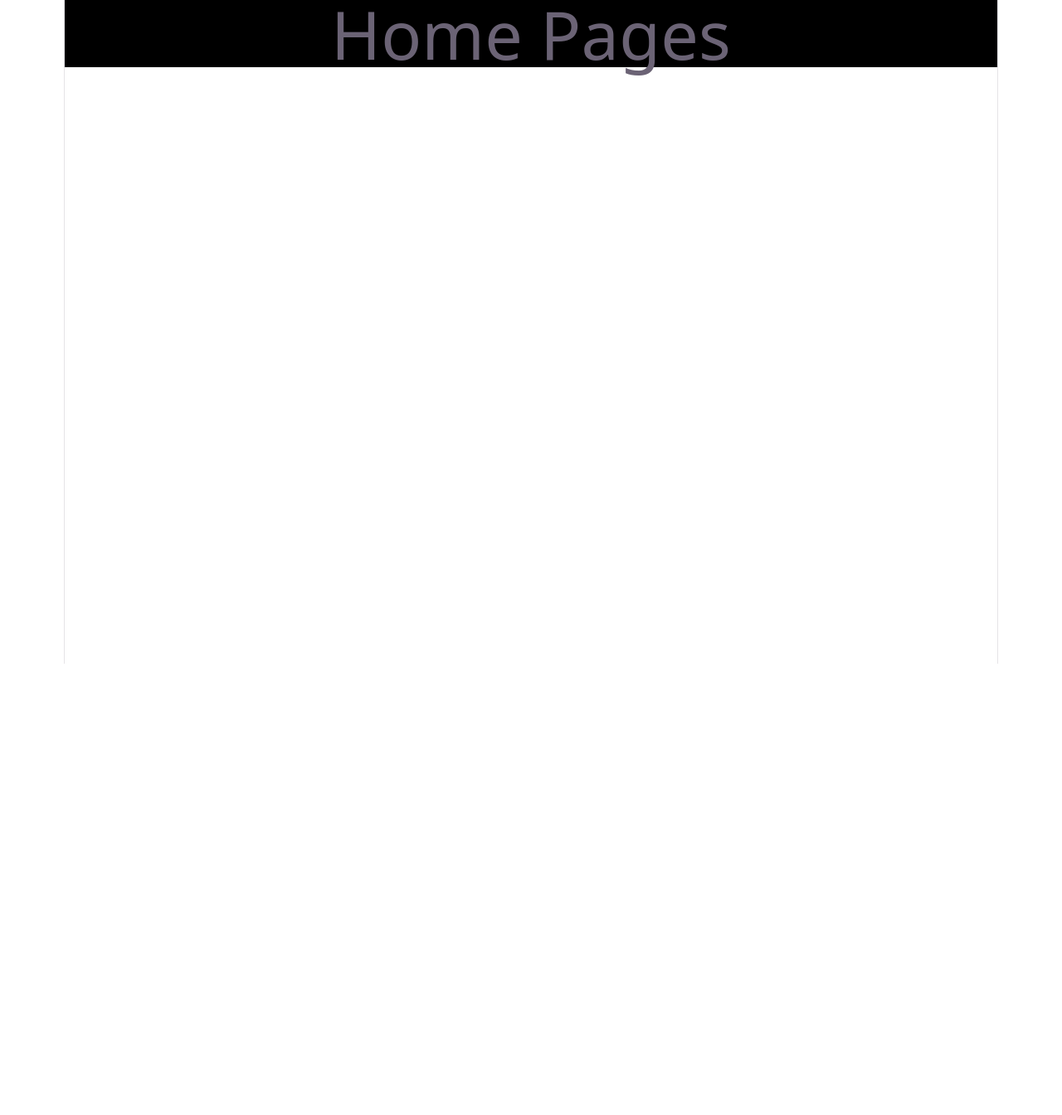
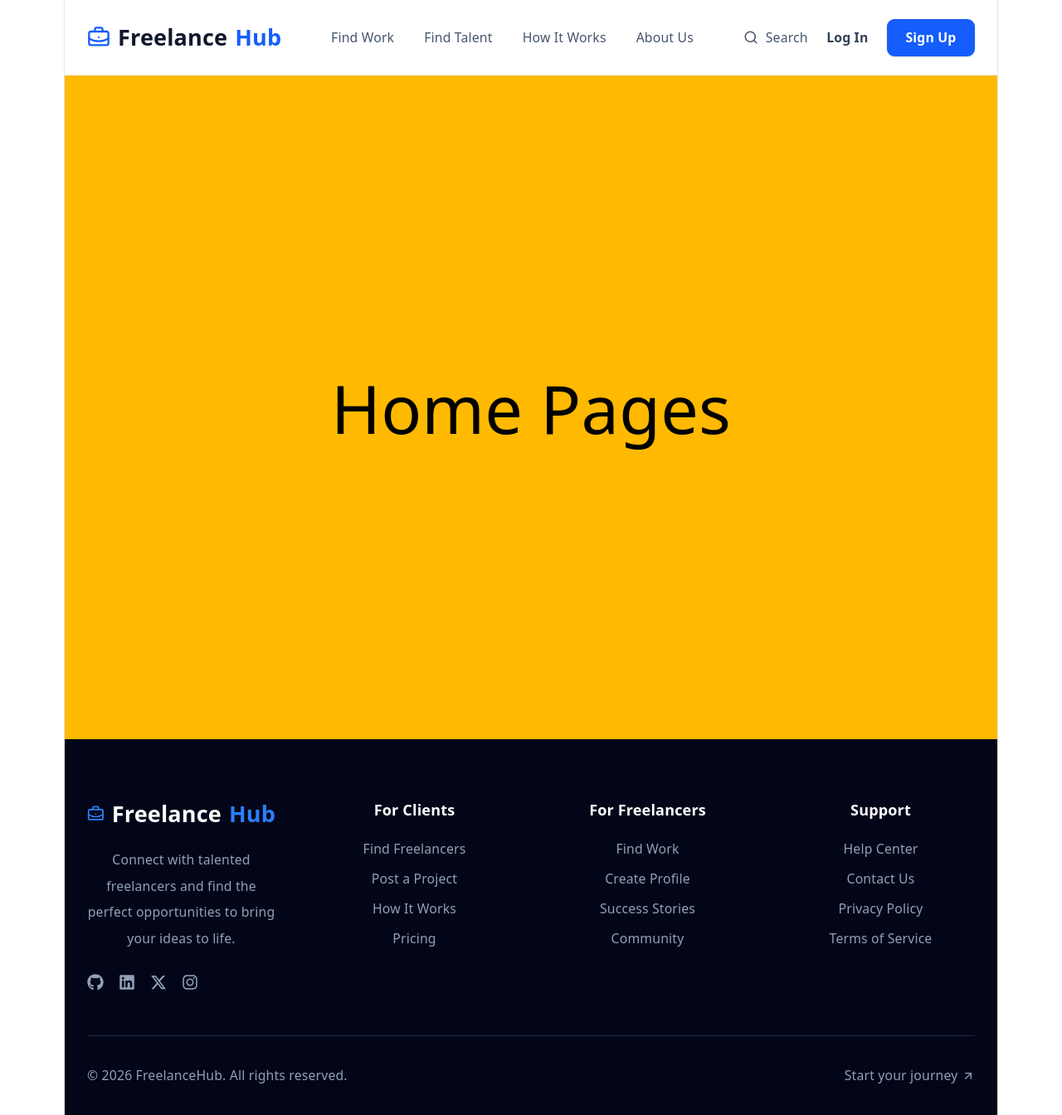
Before and after one commit to mohamedziada-dev/Test_2, a React (Vite) app: page / in a window 1280 px wide. Shown: the whole page at 83% size. Before the commit the page ends 800 px from the top, so only its background shows below. Built offline with nearby package versions, Linux system fonts and the light colour scheme.

Commit message:
Update Website

```diff
--- a/package.json
+++ b/package.json
@@ -11,8 +11,10 @@
   },
   "dependencies": {
     "@tailwindcss/vite": "^4.3.5",
+    "lucide-react": "^1.74.0",
     "react": "^19.3.1",
     "react-dom": "^19.3.1",
+    "react-icons": "^5.7.0",
     "tailwindcss": "^4.3.5"
   },
   "devDependencies": {
--- a/src/App.jsx
+++ b/src/App.jsx
@@ -1,11 +1,14 @@
 import React from 'react'
 import Home from './pages/Home'
+import Navbar from './components/Navbar'
+import Footer from './components/Footer'
 
 export default function App() {
   return (
-    <div className='bg-black'>
-
-      <Home/>
+    <div className='bg-amber-400'>
+      <Navbar/>
+        <Home/>
+      <Footer/>
     </div>
   )
 }
--- /dev/null
+++ b/src/components/Footer.jsx
@@ -0,0 +1,145 @@
+
+import React from 'react';
+
+import {
+  BriefcaseBusiness,
+  ArrowUpRight
+} from 'lucide-react';
+
+import {
+  FaGithub,
+  FaLinkedin,
+  FaXTwitter,
+  FaInstagram
+} from 'react-icons/fa6';
+
+export default function Footer() {
+  const socialLinks = [
+    { icon: FaGithub, link: '#', name: 'GitHub' },
+    { icon: FaLinkedin, link: '#', name: 'LinkedIn' },
+    { icon: FaXTwitter, link: '#', name: 'Twitter' },
+    { icon: FaInstagram, link: '#', name: 'Instagram' },
+  ];
+
+  const footerLinks = [
+    {
+      title: 'For Clients',
+      links: [
+        'Find Freelancers',
+        'Post a Project',
+        'How It Works',
+        'Pricing',
+      ],
+    },
+    {
+      title: 'For Freelancers',
+      links: [
+        'Find Work',
+        'Create Profile',
+        'Success Stories',
+        'Community',
+      ],
+    },
+    {
+      title: 'Support',
+      links: [
+        'Help Center',
+        'Contact Us',
+        'Privacy Policy',
+        'Terms of Service',
+      ],
+    },
+  ];
+
+  return (
+    <footer className="bg-slate-950 text-slate-400 pt-16 pb-8">
+      <div className="max-w-7xl mx-auto px-6">
+
+        {/* Main Footer */}
+        <div className="grid grid-cols-1 sm:grid-cols-2 lg:grid-cols-4 gap-12 pb-12">
+
+          {/* Brand */}
+          <div>
+            <a
+              href="/"
+              className="flex items-center gap-2 text-white text-2xl font-bold mb-5"
+            >
+              <BriefcaseBusiness
+                className="text-blue-500"
+                size={28}
+              />
+
+              Freelance<span className="text-blue-500">Hub</span>
+            </a>
+
+            <p className="text-sm leading-7 max-w-xs">
+              Connect with talented freelancers and find the perfect
+              opportunities to bring your ideas to life.
+            </p>
+
+            {/* Social Links */}
+            <div className="flex gap-4 mt-6">
+              {socialLinks.map((social) => {
+                const Icon = social.icon;
+
+                return (
+                  <a
+                    key={social.name}
+                    href={social.link}
+                    aria-label={social.name}
+                    target="_blank"
+                    rel="noopener noreferrer"
+                    className="hover:text-blue-500 transition-colors"
+                  >
+                    <Icon size={20} />
+                  </a>
+                );
+              })}
+            </div>
+          </div>
+
+          {/* Footer Navigation */}
+          {footerLinks.map((section) => (
+            <div key={section.title}>
+              <h3 className="text-white font-semibold mb-5">
+                {section.title}
+              </h3>
+
+              <ul className="space-y-3 text-sm">
+                {section.links.map((link) => (
+                  <li key={link}>
+                    <a
+                      href="#"
+                      className="hover:text-blue-500 transition-colors"
+                    >
+                      {link}
+                    </a>
+                  </li>
+                ))}
+              </ul>
+            </div>
+          ))}
+
+        </div>
+
+        {/* Bottom Footer */}
+        <div className="border-t border-slate-800 pt-8 flex flex-col md:flex-row justify-between items-center gap-4 text-sm">
+
+          <p>
+            © {new Date().getFullYear()} FreelanceHub. All rights reserved.
+          </p>
+
+          <a
+            href="#"
+            className="flex items-center gap-1 hover:text-blue-500 transition-colors"
+          >
+            Start your journey
+            <ArrowUpRight size={16} />
+          </a>
+
+        </div>
+
+      </div>
+    </footer>
+  );
+}
--- /dev/null
+++ b/src/components/Navbar.jsx
@@ -0,0 +1,110 @@
+
+import React, { useState } from 'react';
+import {
+  BriefcaseBusiness,
+  Menu,
+  X,
+  Search,
+  ChevronDown
+} from 'lucide-react';
+
+export default function Navbar() {
+  const [isOpen, setIsOpen] = useState(false);
+
+  const links = [
+    { name: 'Find Work', href: '#jobs' },
+    { name: 'Find Talent', href: '#talent' },
+    { name: 'How It Works', href: '#how-it-works' },
+    { name: 'About Us', href: '#about' },
+  ];
+
+  return (
+    <nav className="bg-white border-b border-slate-100 sticky top-0 z-50">
+      <div className="max-w-7xl mx-auto px-6">
+        <div className="h-20 flex items-center justify-between">
+
+          {/* Logo */}
+          <a href="/" className="flex items-center gap-2 text-2xl font-bold text-slate-900">
+            <BriefcaseBusiness className="text-blue-600" size={28} />
+            Freelance<span className="text-blue-600">Hub</span>
+          </a>
+
+          {/* Desktop Links */}
+          <div className="hidden lg:flex items-center gap-8">
+            {links.map((link) => (
+              <a
+                key={link.name}
+                href={link.href}
+                className="text-sm font-medium text-slate-600 hover:text-blue-600 transition-colors"
+              >
+                {link.name}
+              </a>
+            ))}
+          </div>
+
+          {/* Desktop Actions */}
+          <div className="hidden lg:flex items-center gap-5">
+            <button className="flex items-center gap-2 text-slate-600 hover:text-blue-600 transition">
+              <Search size={18} />
+              <span className="text-sm font-medium">Search</span>
+            </button>
+
+            <a
+              href="#login"
+              className="text-sm font-semibold text-slate-700 hover:text-blue-600 transition"
+            >
+              Log In
+            </a>
+
+            <a
+              href="#signup"
+              className="bg-blue-600 hover:bg-blue-700 text-white px-5 py-2.5 rounded-lg text-sm font-semibold transition shadow-sm"
+            >
+              Sign Up
+            </a>
+          </div>
+
+          {/* Mobile Toggle */}
+          <button
+            onClick={() => setIsOpen(!isOpen)}
+            className="lg:hidden text-slate-700 hover:text-blue-600 transition"
+            aria-label="Toggle navigation"
+          >
+            {isOpen ? <X size={26} /> : <Menu size={26} />}
+          </button>
+
+        </div>
+
+        {/* Mobile Menu */}
+        {isOpen && (
+          <div className="lg:hidden border-t border-slate-100 py-5 space-y-4">
+            {links.map((link) => (
+              <a
+                key={link.name}
+                href={link.href}
+                onClick={() => setIsOpen(false)}
+                className="block text-sm font-medium text-slate-600 hover:text-blue-600 transition"
+              >
+                {link.name}
+              </a>
+            ))}
+
+            <div className="flex flex-col gap-3 pt-4 border-t border-slate-100">
+              <a href="#login" className="text-sm font-semibold text-slate-700">
+                Log In
+              </a>
+
+              <a
+                href="#signup"
+                className="text-center bg-blue-600 hover:bg-blue-700 text-white py-3 rounded-lg text-sm font-semibold transition"
+              >
+                Sign Up
+              </a>
+            </div>
+          </div>
+        )}
+
+      </div>
+    </nav>
+  );
+}
--- a/src/pages/Home.jsx
+++ b/src/pages/Home.jsx
@@ -2,7 +2,7 @@
 export default function Home() {
   return (
     <div>
-        <p className="text-7xl text-center items-center">Home Pages</p>
+        <p className="flex text-7xl text-center items-center justify-center h-screen text-black">Home Pages</p>
     </div>
   )
 }
```
Also changed, not shown: 1 other file (tests, documents, lock files or other folders).
